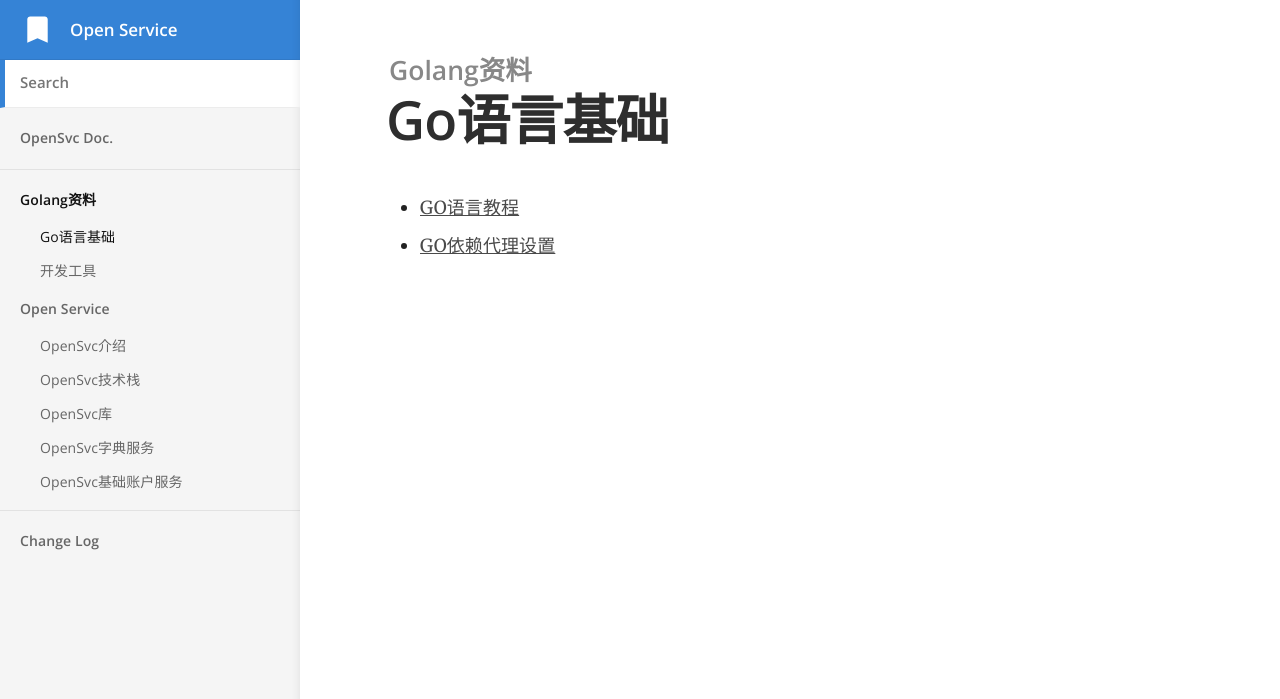
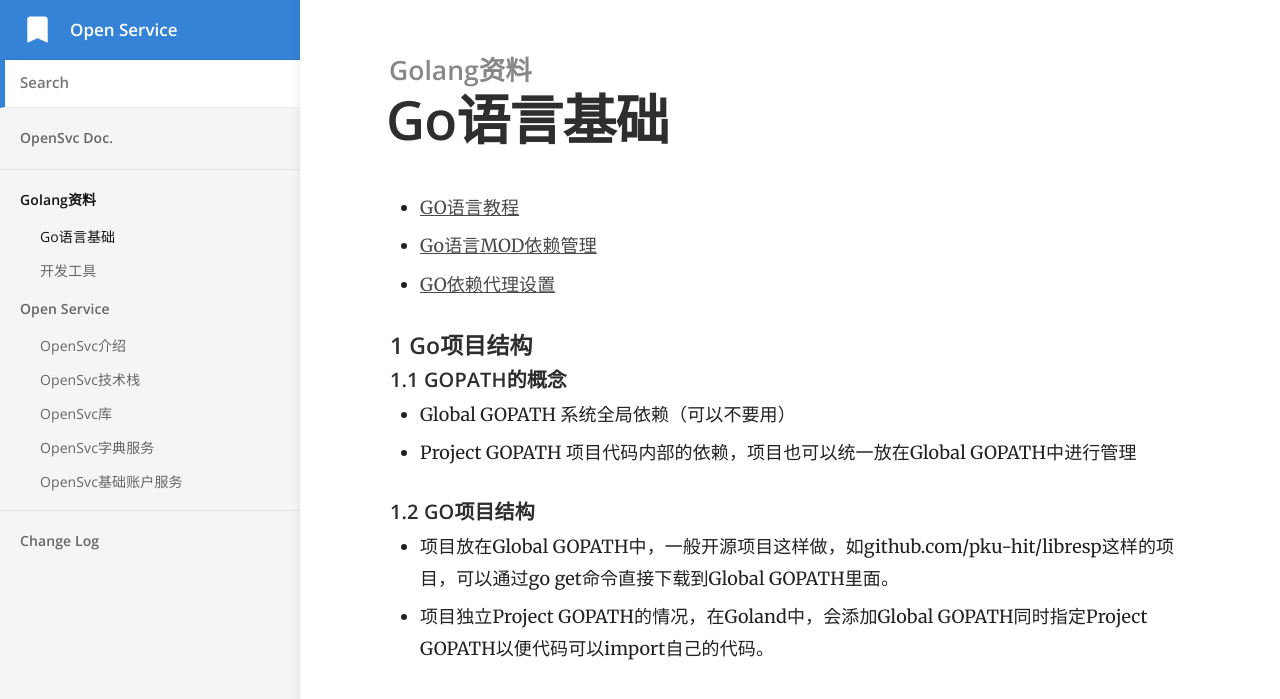
Before and after one commit to pku-hit/opensvc.github.io, a Jekyll site: the page built from _docs/Golang资料/01.Go语言基础.md, in a window 1280 px wide. Shown: the top 699 px of the page. Built offline with Jekyll 4.4.1, drawn with Linux system fonts in a browser that asks for light colours.

Commit message:
添加部分基础内容

```diff
--- a/_docs/Golang资料/01.Go语言基础.md
+++ b/_docs/Golang资料/01.Go语言基础.md
@@ -5,4 +5,15 @@
 ---
 
 * [GO语言教程](http://www.topgoer.com/)
+* [Go语言MOD依赖管理](https://www.cnblogs.com/flash55/p/12391120.html)
 * [GO依赖代理设置](https://blog.csdn.net/qq_17308321/article/details/103750112)
+
+#### 1 Go项目结构
+
+##### 1.1 GOPATH的概念
+* Global GOPATH 系统全局依赖（可以不要用）
+* Project GOPATH 项目代码内部的依赖，项目也可以统一放在Global GOPATH中进行管理
+
+##### 1.2 GO项目结构
+* 项目放在Global GOPATH中，一般开源项目这样做，如github.com/pku-hit/libresp这样的项目，可以通过go get命令直接下载到Global GOPATH里面。
+* 项目独立Project GOPATH的情况，在Goland中，会添加Global GOPATH同时指定Project GOPATH以便代码可以import自己的代码。
```
